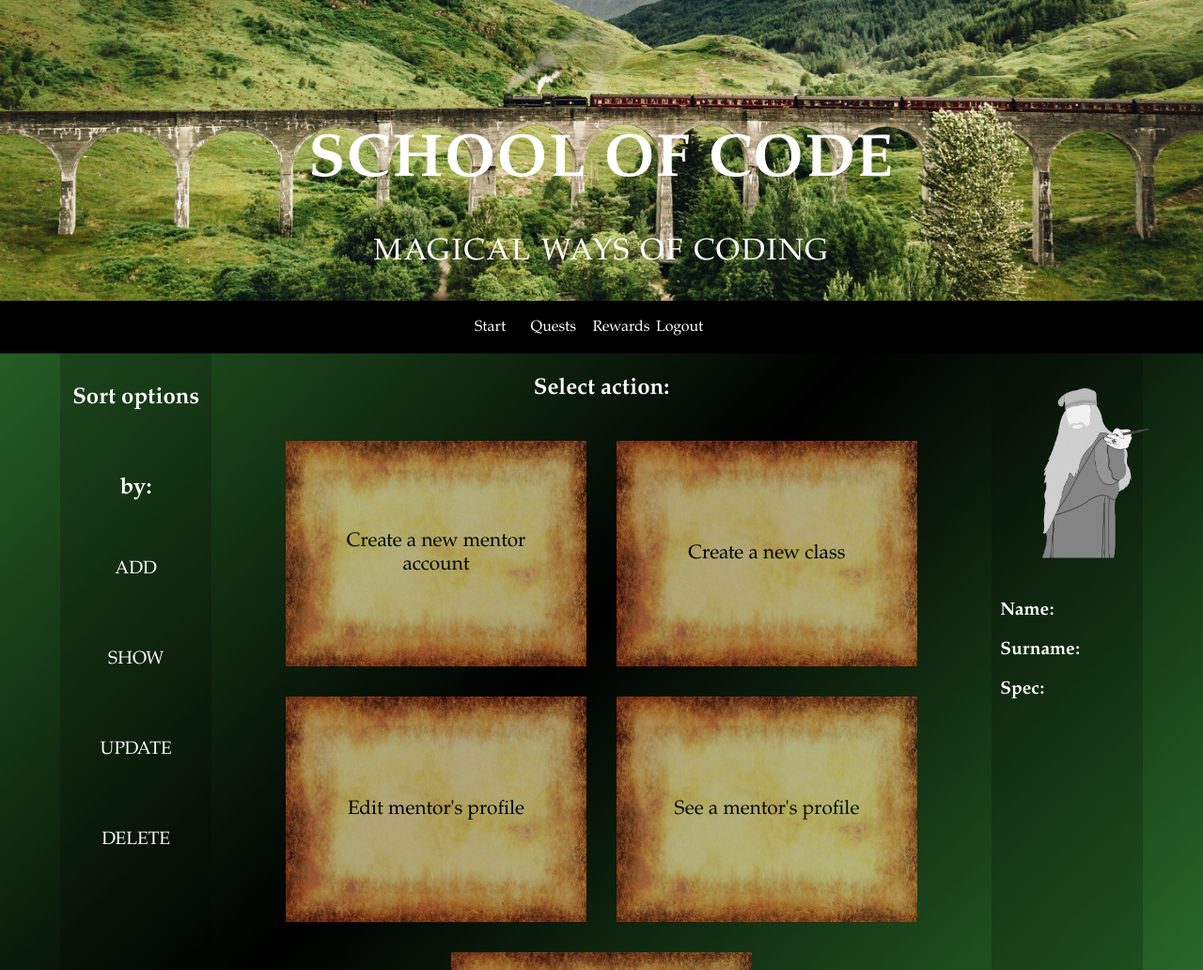
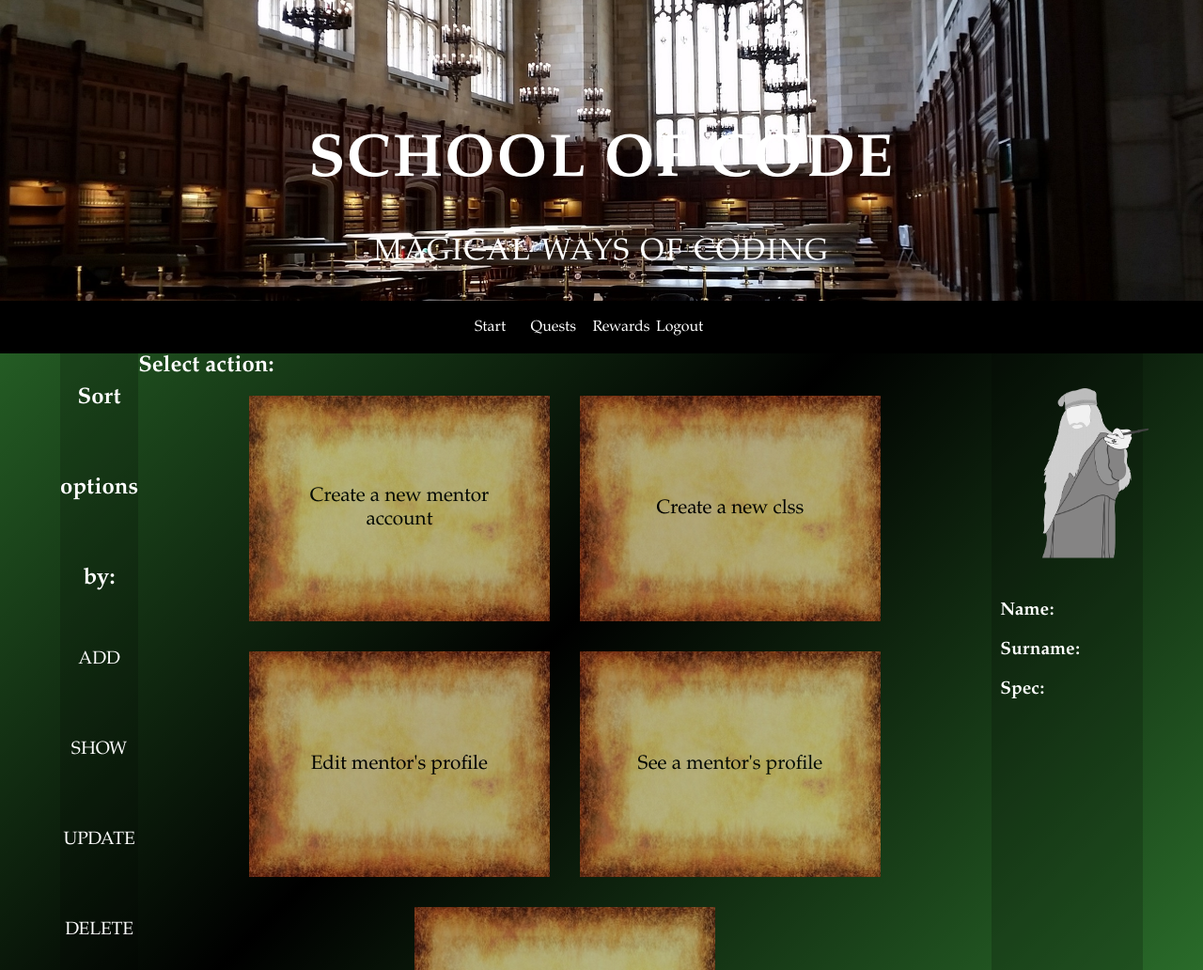
Before and after one commit to wtokarz80/QuestStore, a plain HTML site: page public/html/admin-menu.html in a window 1280 px wide. Shown: the top 1032 px of the page at 94% size. Drawn offline with Linux system fonts and the light colour scheme.

Commit message:
refactor admin-menu

```diff
--- a/public/css/admin-menu.css
+++ b/public/css/admin-menu.css
@@ -1,3 +1,23 @@
+
+header {
+    display: flex;
+    flex-direction: row;
+    justify-content: center;
+    align-items: flex-end;
+    height: 40vh;
+    width: 100%;
+    background: url(../../resources/img/class.jpg) no-repeat center center;
+    background-size: cover;
+}
+
+.right-bar img {
+    background-size: cover;
+    margin: 1em;
+    padding: 5%;
+    /* width: 10vh; */
+    height: 28vh;
+}
+
 .item {
     background-image: url(../../resources/img/parchment2.jpg);
     background-size: cover;
--- a/public/html/admin-menu.html
+++ b/public/html/admin-menu.html
@@ -5,7 +5,7 @@
     <meta name="viewport" content="width=device-width, initial-scale=1.0">
     <link rel="stylesheet" type="text/css" href="../css/style.css">
     <link rel="stylesheet" type="text/css" href="../css/admin-menu.css">
-    <link rel="icon" href="../../resources/img/favicon.ico">
+    <link rel="icon" href="../Public/img/favicon.ico">
 
     <title>Profile</title>
 </head>
@@ -45,14 +45,14 @@
             </div>
         </aside>
 
-        <section class="main-content">
+        <section class="maincontent">
             <h1>Select action: </h1>
             <div class="items-content">
                 <div class="item">
                     <a href="#">Create a new mentor account</a>
                 </div>
                 <div class="item">
-                    <a href="#">Create a new class</a>
+                    <a href="#">Create a new clss</a>
                 </div>
                 <div class="item">
                     <a href="#">Edit mentor's profile</a>
@@ -61,7 +61,7 @@
                     <a href="#">See a mentor's profile</a>
                 </div>
                 <div class="item">
-                    <a href="#"> Create levels of experience based on amount of earning cool-coins</a>
+                    <a href="#"> Create levels of experience based on amount of earning coolcoins</a>
                 </div>
             </div>
         </section>
```
